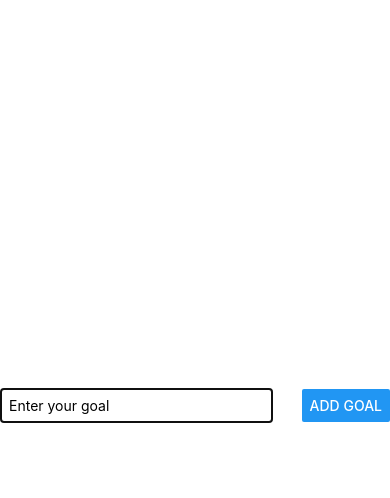
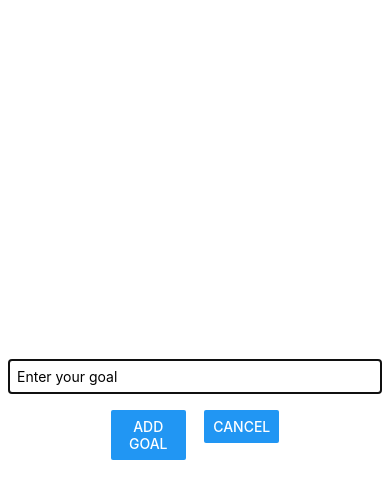
Before and after one commit to phiyen-pyn/react-native-learning, a React Native app in the folder track-goal/: screen / in a window 390 px wide. Both pictures are taken after a click on the button "ADD NEW GOAL". Shown: the top 498 px of the page. Built offline with nearby package versions, Linux system fonts and the light colour scheme.

Commit message:
Styling the modal

```diff
--- a/track-goal/App.js
+++ b/track-goal/App.js
@@ -42,7 +42,9 @@ export default function App() {
 
   return (
     <View style = {styles.appContainer}>
-      <Button title="Add New Goal" color="#5e84d5" onPress={startAddGoalHandler} />
+      <View style={styles.buttonStyleContainer}>
+        <Button title="Add New Goal" color="#5e84d5" onPress={startAddGoalHandler} />
+      </View>
       {/* {modalIsVisible == true && <GoalInput onAddGoal={addGoalHandler} /> } */}
       <GoalInput visible={modalIsVisible} onAddGoal={addGoalHandler} />
 
@@ -122,5 +124,11 @@ const styles = StyleSheet.create({
   },
   goalsContainerView: {
     flex: 5,
+  },
+  buttonStyleContainer: {
+    flex: 1,
+    justifyContent: 'center',
+    alignItems: 'center',
+    marginTop: 400
   }
 });
--- a/track-goal/components/GoalInput.js
+++ b/track-goal/components/GoalInput.js
@@ -1,4 +1,4 @@
-import { StyleSheet, View, TextInput, Button, Modal } from "react-native";
+import { StyleSheet, View, TextInput, Button, Modal, marginHorizontal } from "react-native";
 import { useState } from "react";
 
 function GoalInput(props) {
@@ -22,11 +22,22 @@ function GoalInput(props) {
           onChangeText={goalInputHandler}
           value={enteredGoalText}
         />
-        <Button
-          style={styles.button}
-          title="Add Goal"
-          onPress={addGoalHandler}
-        />
+        <View style={styles.buttonContainer}>
+          <View style={styles.buttonStyle}>
+            <Button
+              style={styles.button}
+              title="Add Goal"
+              onPress={addGoalHandler}
+            />
+          </View>
+          <View style={styles.buttonStyle}>
+            <Button
+              style={styles.button}
+              title="Cancel"
+              onPress={props.onCancel}
+            />
+          </View>
+        </View>
       </View>
     </Modal>
   );
@@ -37,19 +48,29 @@ export default GoalInput;
 const styles = StyleSheet.create({
   inputContainer: {
     flex: 1,
-    flexDirection: "row",
-    justifyContent: "space-between",
+    flexDirection: "column",
+    justifyContent: "center",
     alignItems: "center",
     marginBottom: 20,
     borderBottomWidth: 1,
     borderBottomColor: "#cfc5c5",
     paddingBottom: 12,
+    padding: 8
   },
   textInput: {
     borderWidth: 1,
     borderColor: "#cccccc",
-    width: "70%",
-    marginRight: 8,
+    width: "100%",
     padding: 8,
   },
+  buttonContainer: {
+    marginTop: 16,
+    flexDirection: "row",
+    justifyContent: "space-around",
+    width: "50%",
+  },
+  buttonStyle: {
+    width: "40%",
+    marginHorizontal: 8,
+  },
 });
```
